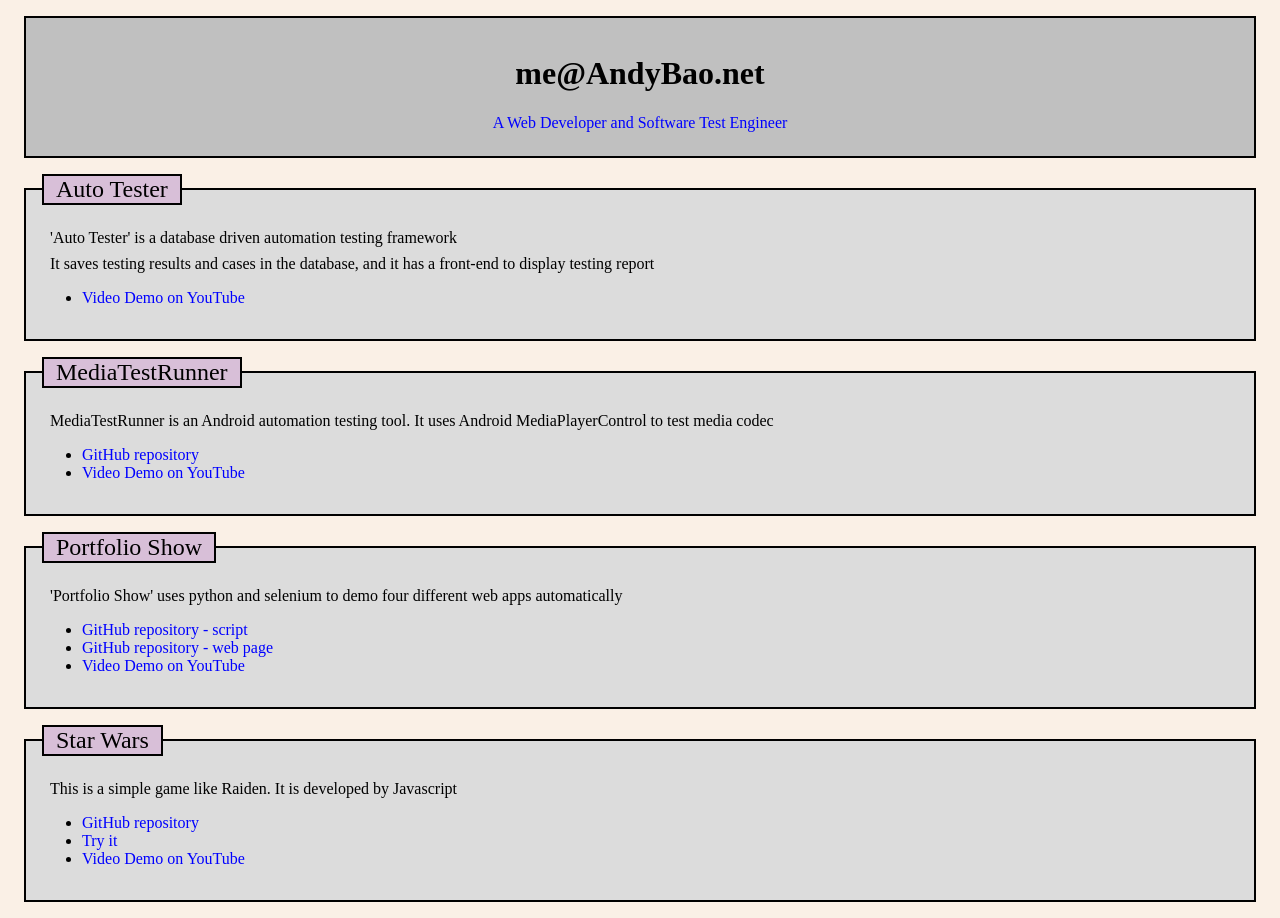
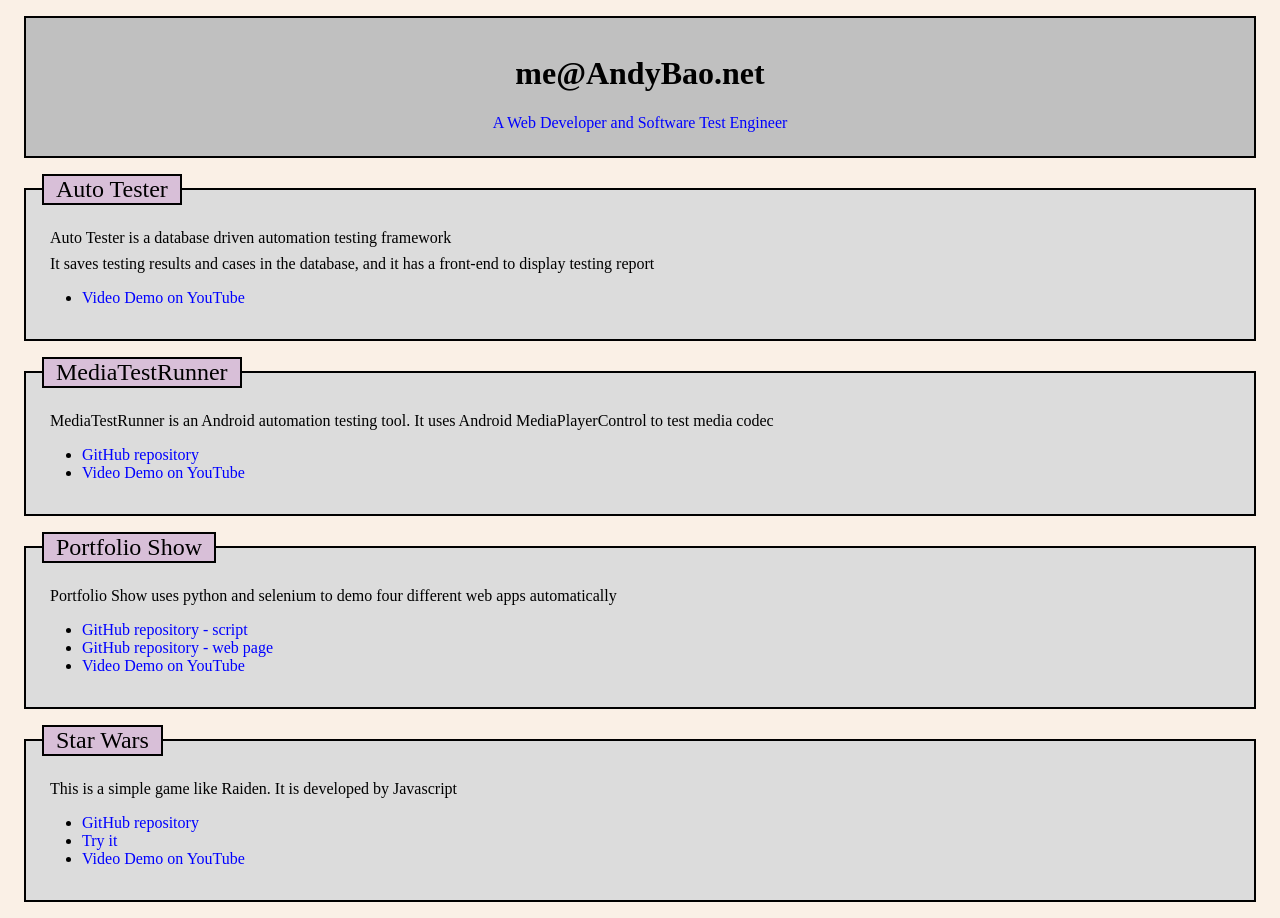
Before and after one commit to andybao/andybao.github.io, a plain HTML site: page index.html in a window 1280 px wide. Drawn offline with Linux system fonts and the light colour scheme.

Commit message:
remove '

```diff
--- a/index.html
+++ b/index.html
@@ -26,7 +26,7 @@
 
     <fieldset>
       <legend>Auto Tester</legend>
-      <p>'Auto Tester' is a database driven automation testing framework</p>
+      <p>Auto Tester is a database driven automation testing framework</p>
       <p>It saves testing results and cases in the database, and it has a front-end to display testing report</p>
       <ul>
         <li><a href="https://youtu.be/tyqpB9t0N5Y" target="_blank">Video Demo on YouTube</a></li>
@@ -44,7 +44,7 @@
 
     <fieldset>
       <legend>Portfolio Show</legend>
-      <p>'Portfolio Show' uses python and selenium to demo four different web apps automatically</p>
+      <p>Portfolio Show uses python and selenium to demo four different web apps automatically</p>
       <ul>
         <li><a href="https://github.com/andybao/portfolio/blob/master/script/profolio.py" target="_blank">GitHub repository - script</a></li>
       	<li><a href="https://github.com/andybao/portfolio/tree/master/home" target="_blank">GitHub repository - web page</a></li>
```
